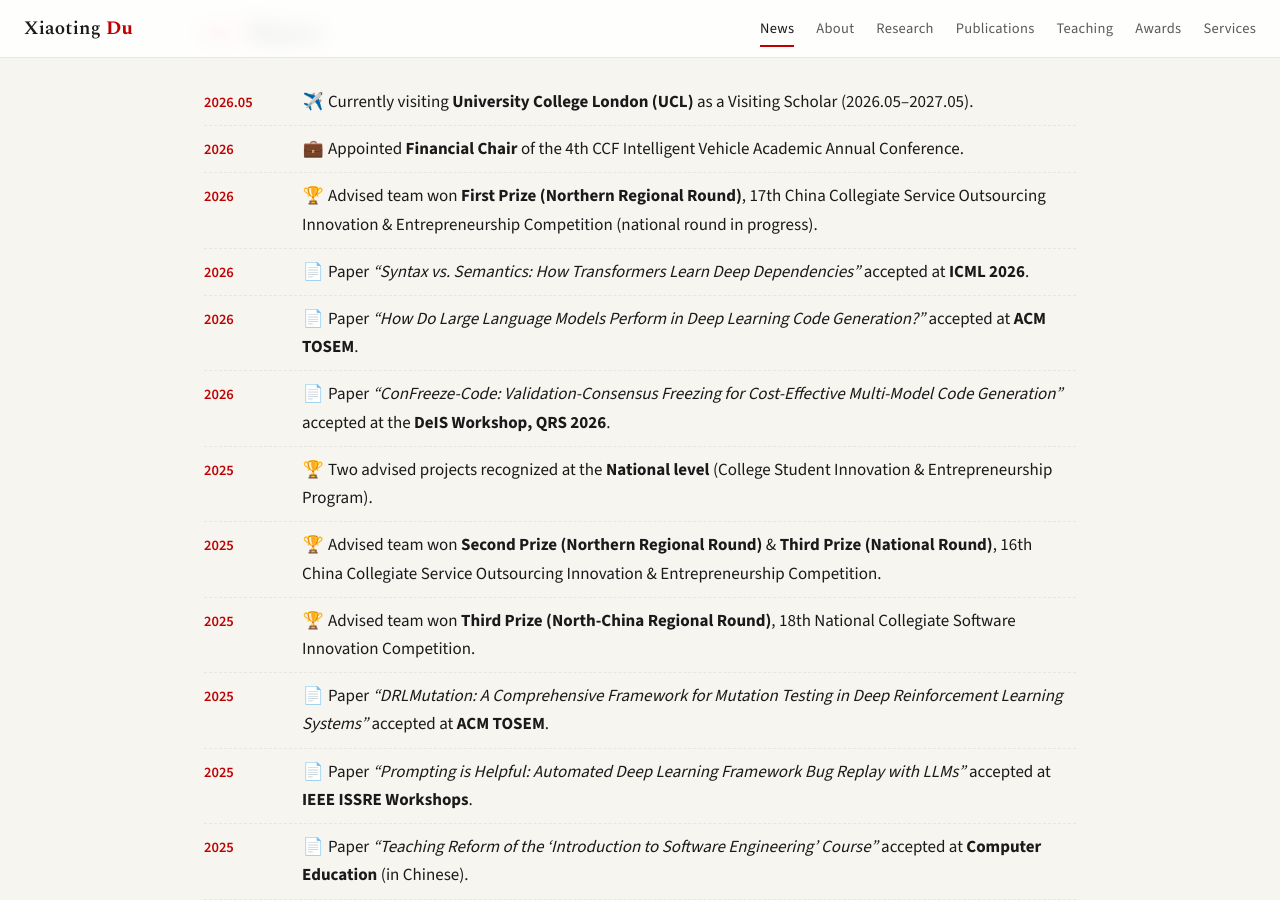
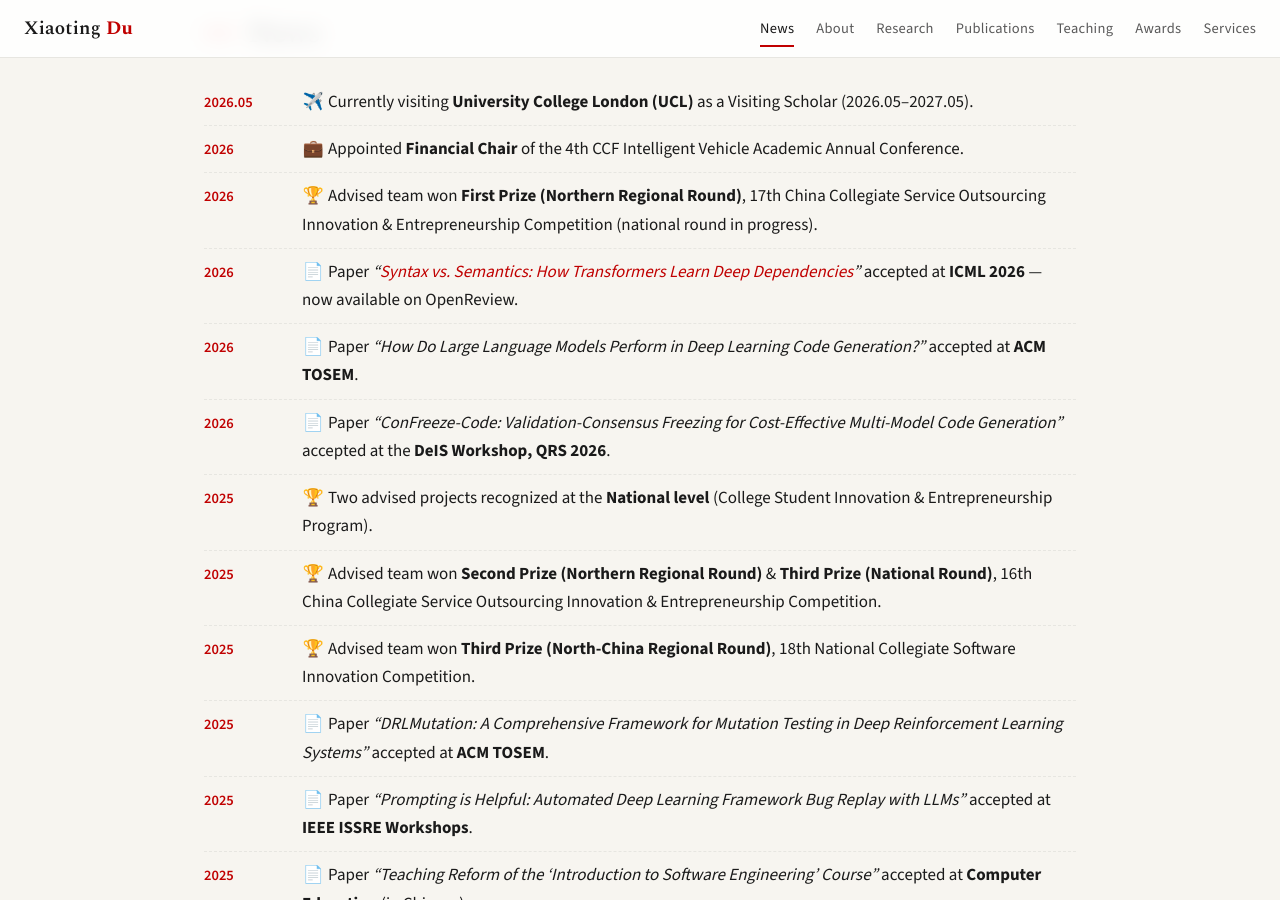
Before and after one commit to xiaotingdu/xiaotingdu.github.io, a Jekyll site: the page index.html, which Jekyll copies as it is, in a window 1280 px wide and 900 px high, scrolled down 544 px. Built offline with Jekyll 4.4.1, drawn with Linux system fonts in a browser that asks for light colours; a style sheet for code colours, icons or effects is not loaded.

Commit message:
feat: link ICML'26 paper to OpenReview PDF in News and Publications
Co-Authored-By: Claude Fable 5 <noreply@anthropic.com>

```diff
--- a/index.html
+++ b/index.html
@@ -71,7 +71,7 @@
       <li><time>2026.05</time><span><span class="ev">✈️</span>Currently visiting <b>University College London (UCL)</b> as a Visiting Scholar (2026.05–2027.05).</span></li>
       <li><time>2026</time><span><span class="ev">💼</span>Appointed <b>Financial Chair</b> of the 4th CCF Intelligent Vehicle Academic Annual Conference.</span></li>
       <li><time>2026</time><span><span class="ev">🏆</span>Advised team won <b>First Prize (Northern Regional Round)</b>, 17th China Collegiate Service Outsourcing Innovation &amp; Entrepreneurship Competition (national round in progress).</span></li>
-      <li><time>2026</time><span><span class="ev">📄</span>Paper <i>&ldquo;Syntax vs. Semantics: How Transformers Learn Deep Dependencies&rdquo;</i> accepted at <b>ICML 2026</b>.</span></li>
+      <li><time>2026</time><span><span class="ev">📄</span>Paper <i>&ldquo;<a href="https://openreview.net/pdf?id=N0NjjQ9V3w">Syntax vs. Semantics: How Transformers Learn Deep Dependencies</a>&rdquo;</i> accepted at <b>ICML 2026</b> — now available on OpenReview.</span></li>
       <li><time>2026</time><span><span class="ev">📄</span>Paper <i>&ldquo;How Do Large Language Models Perform in Deep Learning Code Generation?&rdquo;</i> accepted at <b>ACM TOSEM</b>.</span></li>
       <li><time>2026</time><span><span class="ev">📄</span>Paper <i>&ldquo;ConFreeze-Code: Validation-Consensus Freezing for Cost-Effective Multi-Model Code Generation&rdquo;</i> accepted at the <b>DeIS Workshop, QRS 2026</b>.</span></li>
       <li><time>2025</time><span><span class="ev">🏆</span>Two advised projects recognized at the <b>National level</b> (College Student Innovation &amp; Entrepreneurship Program).</span></li>
@@ -127,7 +127,8 @@
     <!-- 2026 -->
     <div class="pub featured">
       <div class="venue">ICML'26</div>
-      <div class="pub__body">Jiangrui Zhao, <span class="me">Xiaoting Du</span>. <span class="title">Syntax vs. Semantics: How Transformers Learn Deep Dependencies</span>. <span class="viz">International Conference on Machine Learning (ICML)</span>.</div>
+      <div class="pub__body">Jiangrui Zhao, <span class="me">Xiaoting Du</span>. <span class="title">Syntax vs. Semantics: How Transformers Learn Deep Dependencies</span>. <span class="viz">International Conference on Machine Learning (ICML)</span>.
+        <span class="pub__links"><a href="https://openreview.net/pdf?id=N0NjjQ9V3w">pdf</a></span></div>
     </div>
     <div class="pub">
       <div class="venue">TOSEM'26</div>
```
